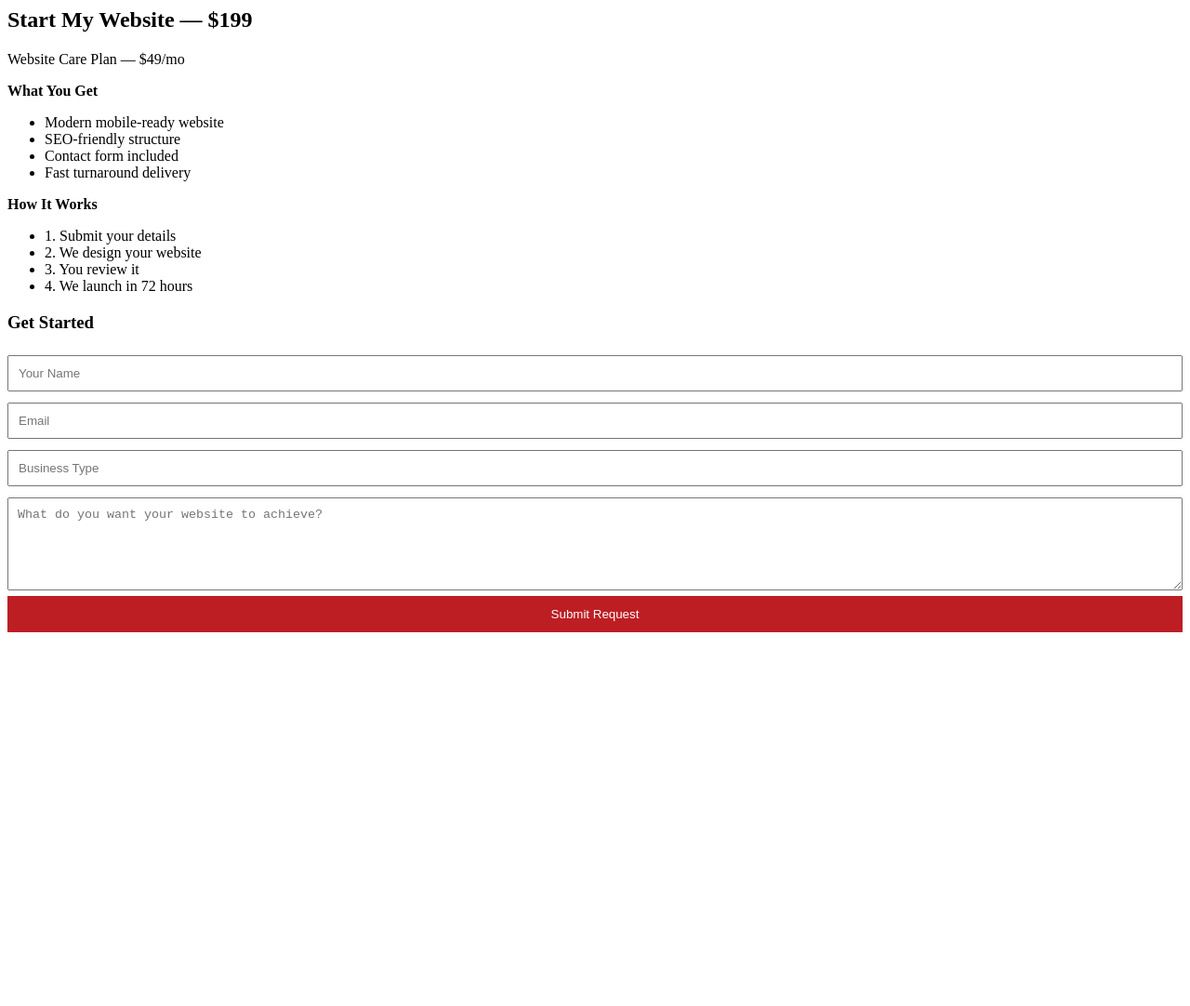
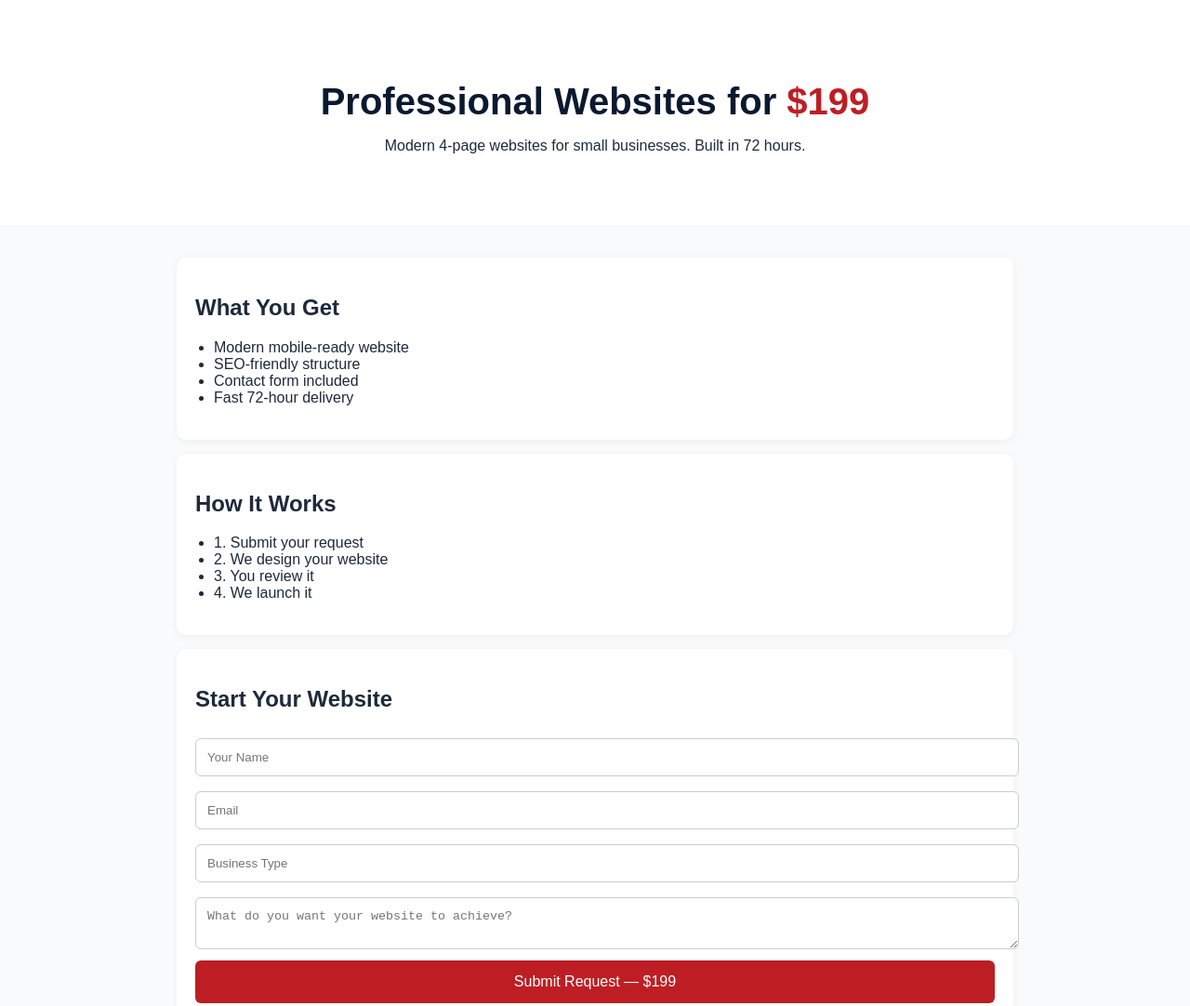
Before and after one commit to Readeasy30/topshelfwebsites, a plain HTML site: page index.html in a window 1280 px wide. Shown: the whole page at 93% size. Before the commit the page ends 800 px from the top, so only its background shows below. Drawn offline with Linux system fonts and the light colour scheme.

Commit message:
Revamp index.html with new layout and styles
Updated the structure and styling of the index.html file to enhance the layout and user experience.

```diff
--- a/index.html
+++ b/index.html
@@ -1,41 +1,163 @@
-<div class="card">
-  <h2>Start My Website — $199</h2>
-  <p>Website Care Plan — $49/mo</p>
+<!DOCTYPE html>
+<html lang="en">
+<head>
+  <meta charset="UTF-8" />
+  <meta name="viewport" content="width=device-width, initial-scale=1.0"/>
+  <title>Top Shelf Websites | $199 Websites for Local Businesses</title>
+
+  <style>
+    body {
+      font-family: Arial, sans-serif;
+      margin: 0;
+      background: #f8fafc;
+      color: #1e293b;
+    }
+
+    .container {
+      max-width: 900px;
+      margin: 0 auto;
+      padding: 20px;
+    }
+
+    .hero {
+      text-align: center;
+      padding: 60px 20px;
+      background: white;
+    }
+
+    h1 {
+      font-size: 40px;
+      margin-bottom: 10px;
+      color: #0a192f;
+    }
+
+    .price {
+      color: #bd1e24;
+      font-weight: bold;
+    }
+
+    .card {
+      background: white;
+      padding: 20px;
+      margin: 15px 0;
+      border-radius: 10px;
+      box-shadow: 0 2px 8px rgba(0,0,0,0.05);
+    }
+
+    ul {
+      padding-left: 20px;
+    }
+
+    input, textarea {
+      width: 100%;
+      padding: 12px;
+      margin: 8px 0;
+      border: 1px solid #ccc;
+      border-radius: 6px;
+    }
+
+    button {
+      width: 100%;
+      padding: 14px;
+      background: #bd1e24;
+      color: white;
+      border: none;
+      border-radius: 6px;
+      font-size: 16px;
+      cursor: pointer;
+    }
+
+    button:hover {
+      background: #9b151a;
+    }
+
+    #msg {
+      margin-top: 10px;
+      font-weight: bold;
+    }
+  </style>
+</head>
+
+<body>
+
+  <div class="hero">
+    <h1>Professional Websites for <span class="price">$199</span></h1>
+    <p>Modern 4-page websites for small businesses. Built in 72 hours.</p>
   </div>
 
+  <div class="container">
+
     <div class="card">
-  <strong>What You Get</strong>
+      <h2>What You Get</h2>
       <ul>
         <li>Modern mobile-ready website</li>
         <li>SEO-friendly structure</li>
         <li>Contact form included</li>
-    <li>Fast turnaround delivery</li>
+        <li>Fast 72-hour delivery</li>
       </ul>
     </div>
 
     <div class="card">
-  <strong>How It Works</strong>
+      <h2>How It Works</h2>
       <ul>
-    <li>1. Submit your details</li>
+        <li>1. Submit your request</li>
         <li>2. We design your website</li>
         <li>3. You review it</li>
-    <li>4. We launch in 72 hours</li>
+        <li>4. We launch it</li>
       </ul>
     </div>
 
     <div class="card">
-  <h3>Get Started</h3>
+      <h2>Start Your Website</h2>
 
-  <input id="name" placeholder="Your Name" style="width:100%; padding:10px; margin:6px 0;">
-  <input id="email" placeholder="Email" style="width:100%; padding:10px; margin:6px 0;">
-  <input id="business" placeholder="Business Type" style="width:100%; padding:10px; margin:6px 0;">
-  <textarea id="goal" placeholder="What do you want your website to achieve?"
-    style="width:100%; padding:10px; margin:6px 0; height:100px;"></textarea>
+      <input id="name" placeholder="Your Name" />
+      <input id="email" placeholder="Email" />
+      <input id="business" placeholder="Business Type" />
+      <textarea id="goal" placeholder="What do you want your website to achieve?"></textarea>
 
-  <button onclick="submitForm()"
-    style="width:100%; padding:12px; background:#bd1e24; color:white; border:none;">
-    Submit Request
-  </button>
+      <button onclick="submitForm()">Submit Request — $199</button>
 
-  <div id="msg" style="margin-top:10px;"></div>
+      <div id="msg"></div>
     </div>
+
+  </div>
+
+<script>
+async function submitForm() {
+  const msg = document.getElementById("msg");
+  msg.innerText = "Submitting...";
+
+  const payload = {
+    businessName: document.getElementById("business").value,
+    email: document.getElementById("email").value,
+    industry: document.getElementById("business").value,
+    goal: document.getElementById("goal").value,
+    name: document.getElementById("name").value
+  };
+
+  try {
+    const res = await fetch("/functions/submit", {
+      method: "POST",
+      headers: { "Content-Type": "application/json" },
+      body: JSON.stringify(payload)
+    });
+
+    const data = await res.json();
+
+    if (data.success) {
+      msg.innerText = "✔ Request received!";
+      setTimeout(() => {
+        window.location.href = "/success.html";
+      }, 1000);
+    } else {
+      msg.innerText = "Error submitting request.";
+    }
+
+  } catch (err) {
+    msg.innerText = "Server error.";
+  }
+}
+</script>
+
+</body>
+</html>
```
Lines whose indentation alone changed are shown as unchanged.
